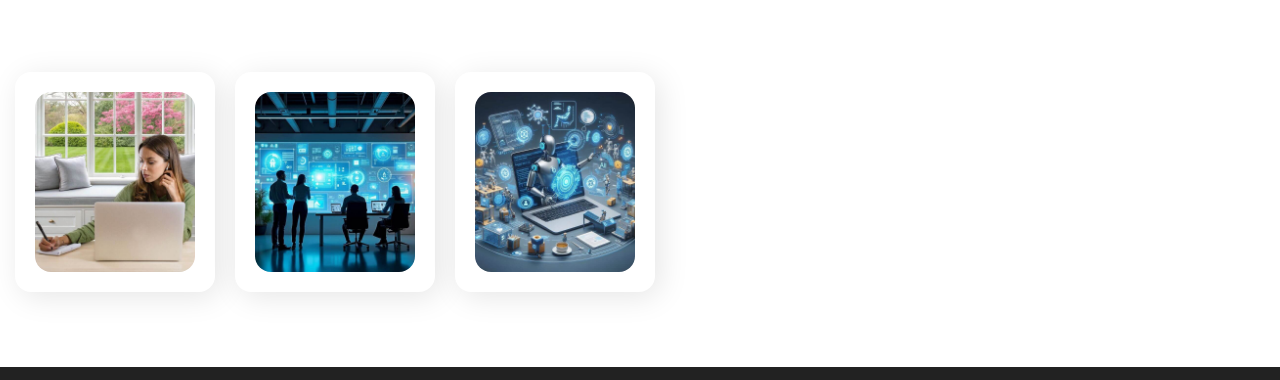
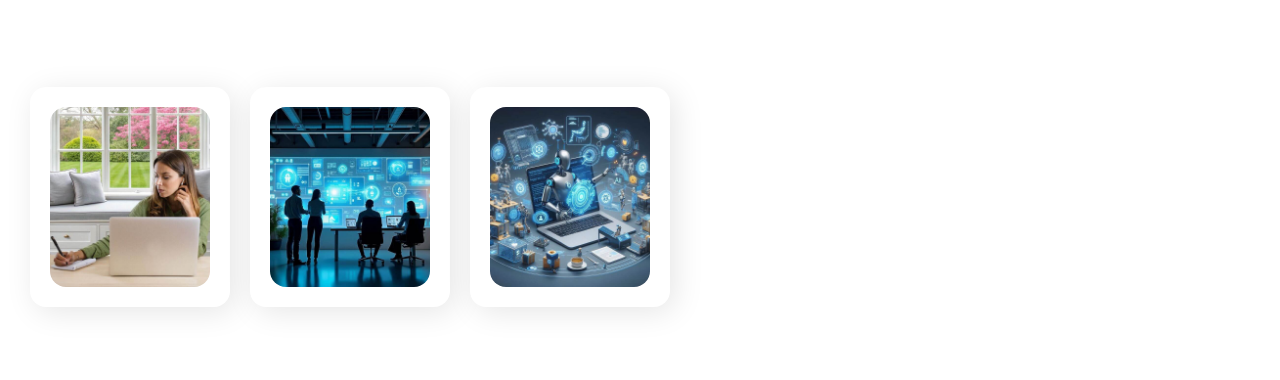
Before and after one commit to Merveille25/Devoire, a plain HTML site: page div.html in a window 1280 px wide. Shown: the part 420-800 px from the top of the page. Drawn offline with Linux system fonts and the light colour scheme.

Commit message:
Update style.css

```diff
--- a/style.css
+++ b/style.css
@@ -206,7 +206,7 @@ justify-content: center;
 .gallerie{
     display: flex;
     justify-content: space-between;
-    padding: 15px;
+    padding: 30px 30px;
     margin-top: -130
 }
 .image{
```
